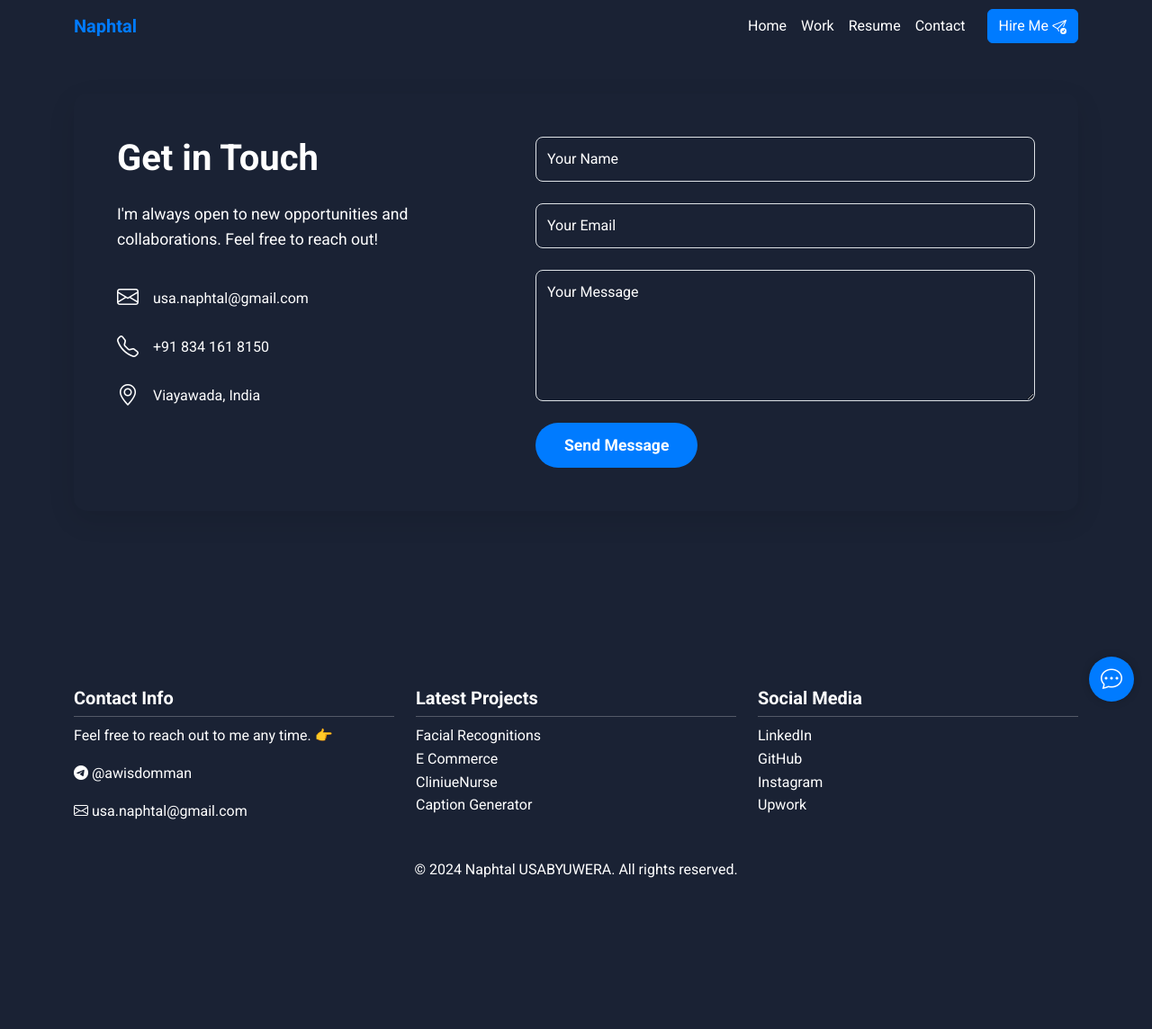
After one commit to usanaphtal112/portfolio, a Django app: page /contact/me/ in a window 1280 px wide. The commit adds this page. Shown: the whole page at 90% size. Run offline with Django 5.2, Linux system fonts and the light colour scheme; some libraries are stand-ins or nearby versions.

Commit message:
restyled the project and added contactus form

```diff
--- /dev/null
+++ b/portfolio/forms.py
@@ -0,0 +1,7 @@
+from django import forms
+
+
+class ContactForm(forms.Form):
+    name = forms.CharField(max_length=100, required=True)
+    email = forms.EmailField(required=True)
+    message = forms.CharField(widget=forms.Textarea, required=True)
--- a/portfolio/urls.py
+++ b/portfolio/urls.py
@@ -1,8 +1,9 @@
 from django.urls import path
-from .views import HomePageView, ProjectListView, ResumeView
+from .views import HomePageView, ProjectListView, ResumeView, ContactMeView
 
 urlpatterns = [
     path("", HomePageView.as_view(), name="home_views"),
     path("work/", ProjectListView.as_view(), name="project_work"),
     path("resume/", ResumeView.as_view(), name="resume_view"),
+    path("contact/me/", ContactMeView.as_view(), name="contact_me_view"),
 ]
--- a/portfolio/views.py
+++ b/portfolio/views.py
@@ -1,4 +1,9 @@
 from django.views.generic import TemplateView
+from django.views import View
+from django.core.mail import send_mail
+from django.contrib import messages
+from django.shortcuts import redirect, render
+from .forms import ContactForm
 import json
 
 
@@ -30,3 +35,36 @@ class ProjectListView(TemplateView):
 
 class ResumeView(TemplateView):
     template_name = "pages/resume_html.html"
+
+
+class ContactMeView(View):
+    template_name = "pages/contactme.html"
+
+    def get(self, request):
+        form = ContactForm()
+        return render(request, self.template_name, {"form": form})
+
+    def post(self, request):
+        form = ContactForm(request.POST)
+        if form.is_valid():
+            name = form.cleaned_data["name"]
+            email = form.cleaned_data.get("email", "")
+            message = form.cleaned_data["message"]
+
+            # Send email
+            send_mail(
+                subject=f"New contact form submission from {name}",
+                message=f"Name: {name}\nEmail: {email}\nMessage: {message}",
+                from_email=email,
+                recipient_list=["usa.naphtal@gmail.com"],  # Replace with your email
+                fail_silently=False,
+            )
+
+            messages.success(request, "Your message has been sent successfully!")
+            return redirect("contact_me_view")  # Adjust this to match your URL name
+        else:
+            messages.error(
+                request, "There was an error with your submission. Please try again."
+            )
+
+        return render(request, self.template_name, {"form": form})
--- a/portfolio_project/settings.py
+++ b/portfolio_project/settings.py
@@ -136,5 +136,5 @@ EMAIL_PORT = 587
 EMAIL_USE_TLS = True
 DEFAULT_FROM_EMAIL = config("DEFAULT_FROM_EMAIL")
 
-EMAIL_BACKEND = "django.core.mail.backends.console.EmailBackend"
-# EMAIL_BACKEND = "django.core.mail.backends.smtp.EmailBackend"
+# EMAIL_BACKEND = "django.core.mail.backends.console.EmailBackend"
+EMAIL_BACKEND = "django.core.mail.backends.smtp.EmailBackend"
--- a/static/css/home.css
+++ b/static/css/home.css
@@ -1,66 +1,126 @@
+.featured-projects {
+    padding: 4rem 0;
+}
+.section-title {
+    font-size: 2.5rem;
+    font-weight: 700;
+    color: #333;
+    margin-bottom: 3rem;
+    text-align: center;
+}
 .project-container {
     display: flex;
     justify-content: space-between;
     align-items: center;
-    background-color: #0a192f;
-    color: white;
+    background-color: #ffffff;
+    color: #333;
     padding: 2rem;
-    margin-bottom: 2rem;
-    border-radius: 8px; /* Add rounded corners */
+    margin-bottom: 3rem;
+    border-radius: 12px;
+    box-shadow: 0 10px 30px rgba(0, 0, 0, 0.1);
+    transition: transform 0.3s ease;
 }
-
+.project-container:hover {
+    transform: translateY(-5px);
+}
 .project-container.reverse {
     flex-direction: row-reverse;
 }
-
 .project-info {
     flex: 1;
     padding-right: 2rem;
 }
-
 .project-container.reverse .project-info {
     padding-right: 0;
     padding-left: 2rem;
 }
-
 .project-image {
     flex: 1;
-    text-align: center; /* Center the image within the container */
+    text-align: center;
 }
-
 .project-image img {
-    max-width: 80%; /* Adjust width to ensure the image fits well */
+    max-width: 100%;
     height: auto;
-    border-radius: 8px; /* Add rounded corners to images */
-    box-shadow: 0 4px 8px rgba(0, 0, 0, 0.2); /* Add shadow for better appearance */
+    border-radius: 8px;
+    box-shadow: 0 4px 8px rgba(0, 0, 0, 0.1);
 }
-
-.project-info h1 {
-    font-size: 1.5rem;
+.project-title {
+    font-size: 1.75rem;
+    font-weight: 700;
+    margin-bottom: 0.5rem;
+    color: #007bff;
+}
+.project-type {
+    font-size: 1rem;
+    color: #6c757d;
     margin-bottom: 1rem;
 }
-
-.project-info p {
+.project-description {
     font-size: 1rem;
+    line-height: 1.6;
     margin-bottom: 1.5rem;
 }
-
-.btn {
+.btn-case-study {
     display: inline-block;
-    padding: 0.75rem 1.5rem; /* Increase padding for better touch target */
+    padding: 0.75rem 1.5rem;
     background-color: #007bff;
     color: white;
     text-decoration: none;
-    border-radius: 4px;
+    border-radius: 30px;
+    font-weight: 600;
+    transition: all 0.3s ease;
+}
+.btn-case-study:hover {
+    background-color: #0056b3;
+    transform: translateY(-2px);
+    box-shadow: 0 4px 10px rgba(0, 123, 255, 0.2);
+}
+.view-more-projects {
     text-align: center;
-    transition: background-color 0.3s;
+    margin-top: 3rem;
+}
+.btn-view-more {
+    display: inline-block;
+    padding: 1rem 2rem;
+    background-color: #28a745;
+    color: white;
+    text-decoration: none;
+    border-radius: 30px;
+    font-weight: 600;
+    font-size: 1.1rem;
+    transition: all 0.3s ease;
+    box-shadow: 0 4px 6px rgba(40, 167, 69, 0.2);
+}
+.btn-view-more:hover {
+    background-color: #218838;
+    transform: translateY(-2px);
+    box-shadow: 0 6px 12px rgba(40, 167, 69, 0.3);
 }
 
-.btn:hover {
-    background-color: #0056b3;
+@media (max-width: 768px) {
+    .project-container, .project-container.reverse {
+        flex-direction: column;
+        text-align: center;
+    }
+    .project-info, .project-container.reverse .project-info {
+        padding: 0;
+        margin-bottom: 2rem;
+    }
+    .project-image {
+        order: -1;
+        margin-bottom: 2rem;
+    }
+    .project-image img {
+        max-width: 100%;
+    }
+    .section-title {
+        font-size: 2rem;
+    }
+    .project-title {
+        font-size: 1.5rem;
+    }
+    .btn-view-more {
+        padding: 0.75rem 1.5rem;
+        font-size: 1rem;
+    }
 }
-
-.view-more-projects {
-    text-align: center;
-    margin-top: 2rem;
-}
--- a/static/css/style.css
+++ b/static/css/style.css
@@ -134,3 +134,7 @@ footer {
     flex-shrink: 0;
     padding: 20px 0;
 }
+
+li, a{
+    text-decoration: none;
+}
--- a/templates/components/footer.html
+++ b/templates/components/footer.html
@@ -8,8 +8,8 @@
           <h5 class="fw-bold">Contact Info</h5>
           <hr class="my-2 bg-secondary">
           <p>Feel free to reach out to me any time. <span>👉</span></p>
-          <p><strong>T:</strong> @awisdomman</p>
-          <p><strong>E:</strong> usa.naphtal@gmail.com</p>
+          <p><strong><i class="bi bi-telegram"></i></strong> @awisdomman</p>
+          <p><strong><i class="bi bi-envelope"></i></strong> usa.naphtal@gmail.com</p>
         </div>
 
         <!-- Latest Projects -->
@@ -17,11 +17,10 @@
           <h5 class="fw-bold">Latest Projects</h5>
           <hr class="my-2 bg-secondary">
           <ul class="list-unstyled">
-            <li>Build Remotely</li>
-            <li>Noops Salon</li>
-            <li>Efunzo</li>
-            <li>Privet Inno</li>
-            <li>Geo Platform</li>
+            <li>Facial Recognitions</li>
+            <li>E Commerce</li>
+            <li>CliniueNurse</li>
+            <li>Caption Generator</li>
           </ul>
         </div>
 
--- a/templates/components/navbar.html
+++ b/templates/components/navbar.html
@@ -9,7 +9,7 @@
                 <li class="nav-item"><a class="nav-link" href="{% url 'home_views' %}">Home</a></li>
                 <li class="nav-item"><a class="nav-link" href="{% url 'project_work' %}">Work</a></li>
                 <li class="nav-item"><a class="nav-link" href="{% url 'resume_view' %}">Resume</a></li>
-                <li class="nav-item"><a class="nav-link" href="#contact">Contact</a></li>
+                <li class="nav-item"><a class="nav-link" href="{% url 'contact_me_view' %}">Contact</a></li>
             </ul>
             <button class="btn btn-primary ms-3">Hire Me <svg xmlns="http://www.w3.org/2000/svg" width="16" height="16" fill="currentColor" class="bi bi-send-check" viewBox="0 0 16 16">
                 <path d="M15.964.686a.5.5 0 0 0-.65-.65L.767 5.855a.75.75 0 0 0-.124 1.329l4.995 3.178 1.531 2.406a.5.5 0 0 0 .844-.536L6.637 10.07l7.494-7.494-1.895 4.738a.5.5 0 1 0 .928.372zm-2.54 1.183L5.93 9.363 1.591 6.602z"/>
--- /dev/null
+++ b/templates/pages/contactme.html
@@ -0,0 +1,119 @@
+{% extends 'components/base.html' %}
+{% load static %}
+
+{% block content %}
+<style>
+    .contact-section {
+        padding: 5rem 0;
+    }
+    .contact-container {
+        border-radius: 15px;
+        box-shadow: 0 10px 30px rgba(0, 0, 0, 0.1);
+        overflow: hidden;
+        /* border: 2px solid #ffffff; */
+    }
+    .contact-info {
+        color: #ffffff;
+        padding: 3rem;
+    }
+    .contact-info h2 {
+        font-size: 2.5rem;
+        margin-bottom: 1.5rem;
+    }
+    .contact-info p {
+        font-size: 1.1rem;
+        margin-bottom: 2rem;
+    }
+    .contact-method {
+        display: flex;
+        align-items: center;
+        margin-bottom: 1rem;
+    }
+    .contact-method i {
+        font-size: 1.5rem;
+        margin-right: 1rem;
+    }
+    .contact-form {
+        padding: 3rem;
+    }
+    .form-group {
+        margin-bottom: 1.5rem;
+    }
+    .form-control {
+        /* border: 2px solid #ffffff; */
+        border-radius: 8px;
+        padding: 0.75rem;
+        font-size: 1rem;
+        background-color: transparent;
+        color: #ffffff;
+        transition: border-color 0.3s ease, box-shadow 0.3s ease;
+
+    }
+    .form-control:focus {
+        box-shadow: 0 0 0 0.2rem rgba(0, 123, 255, 0.25);
+        background-color: transparent;
+        color: #ffffff;
+    }
+    .form-control::placeholder {
+        color: #ffffff;
+    }
+    .btn-submit {
+        background-color: #007bff;
+        color: #ffffff;
+        padding: 0.75rem 2rem;
+        border: none;
+        border-radius: 30px;
+        font-size: 1.1rem;
+        font-weight: 600;
+        transition: all 0.3s ease;
+    }
+    .btn-submit:hover {
+        background-color: #0056b3;
+        transform: translateY(-2px);
+        box-shadow: 0 4px 10px rgba(0, 123, 255, 0.2);
+    }
+    @media (max-width: 768px) {
+        .contact-info, .contact-form {
+            padding: 2rem;
+        }
+    }
+</style>
+
+<section class="contact-section">
+    <div class="container">
+        <div class="row contact-container">
+            <div class="col-lg-5 contact-info">
+                <h2>Get in Touch</h2>
+                <p>I'm always open to new opportunities and collaborations. Feel free to reach out!</p>
+                <div class="contact-method">
+                    <i class="bi bi-envelope"></i>
+                    <span>usa.naphtal@gmail.com</span>
+                </div>
+                <div class="contact-method">
+                    <i class="bi bi-telephone"></i>
+                    <span>+91 834 161 8150</span>
+                </div>
+                <div class="contact-method">
+                    <i class="bi bi-geo-alt"></i>
+                    <span>Viayawada, India</span>
+                </div>
+            </div>
+            <div class="col-lg-7 contact-form">
+                <form action="{% url 'contact_me_view' %}" method="post">
+                    {% csrf_token %}
+                    <div class="form-group">
+                        <input type="text" class="form-control" id="name" name="name" placeholder="Your Name" required>
+                    </div>
+                    <div class="form-group">
+                        <input type="email" class="form-control" id="email" name="email" placeholder="Your Email" required>
+                    </div>
+                    <div class="form-group">
+                        <textarea class="form-control" id="message" name="message" rows="5" placeholder="Your Message" required></textarea>
+                    </div>
+                    <button type="submit" class="btn btn-submit">Send Message</button>
+                </form>
+            </div>
+        </div>
+    </div>
+</section>
+{% endblock %}
```
Also changed, not shown: templates/components/home.html (+11 -9 lines), templates/pages/hero.html (+80 -53 lines), templates/pages/project.html (+8 -9 lines).
